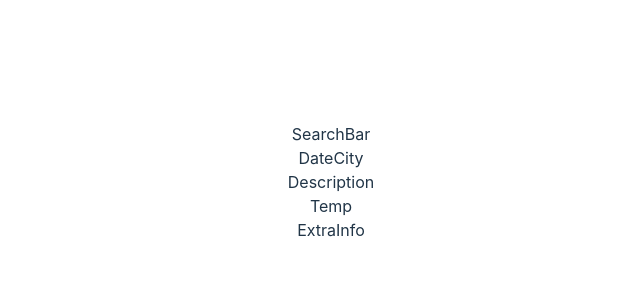
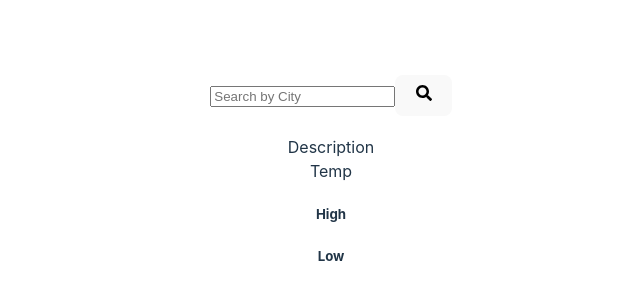
Before and after one commit to kekedezha/weather-app, a React (Vite) app: page / in a window 1280 px wide. Shown: the part 218-518 px from the top of the page, without its empty margins (309-949 px from the left). Built offline with nearby package versions, Linux system fonts and the light colour scheme.

Commit message:
updated components to have basic jsx of what info they'll hold

```diff
--- a/src/components/DateCity.jsx
+++ b/src/components/DateCity.jsx
@@ -1,5 +1,10 @@
 const DateCity = () => {
-  return <div>DateCity</div>;
+  return (
+    <div id="info">
+      <p id="date"></p>
+      <h3 id="city"></h3>
+    </div>
+  );
 };
 
 export default DateCity;
--- a/src/components/Description.jsx
+++ b/src/components/Description.jsx
@@ -1,5 +1,5 @@
 const Description = () => {
-  return <div>Description</div>;
+  return <div id="description">Description</div>;
 };
 
 export default Description;
--- a/src/components/ExtraInfo.jsx
+++ b/src/components/ExtraInfo.jsx
@@ -1,5 +1,20 @@
 const ExtraInfo = () => {
-  return <div>ExtraInfo</div>;
+  return (
+    <div id="extraInfo">
+      <div className="col">
+        <div className="info">
+          <h5>High</h5>
+          <p id="tempMax"></p>
+        </div>
+      </div>
+      <div className="col">
+        <div className="info">
+          <h5>Low</h5>
+          <p id="tempMin"></p>
+        </div>
+      </div>
+    </div>
+  );
 };
 
 export default ExtraInfo;
--- a/src/components/SearchBar.jsx
+++ b/src/components/SearchBar.jsx
@@ -1,5 +1,14 @@
+import { FaSearch } from "react-icons/fa";
+
 const SearchBar = () => {
-  return <div>SearchBar</div>;
+  return (
+    <div>
+      <input type="text" id="searchBarInput" placeholder="Search by City" />
+      <button id="searchIcon">
+        <FaSearch />
+      </button>
+    </div>
+  );
 };
 
 export default SearchBar;
--- a/src/components/Temp.jsx
+++ b/src/components/Temp.jsx
@@ -1,5 +1,5 @@
 const Temp = () => {
-  return <div>Temp</div>;
+  return <div id="temp">Temp</div>;
 };
 
 export default Temp;
```
